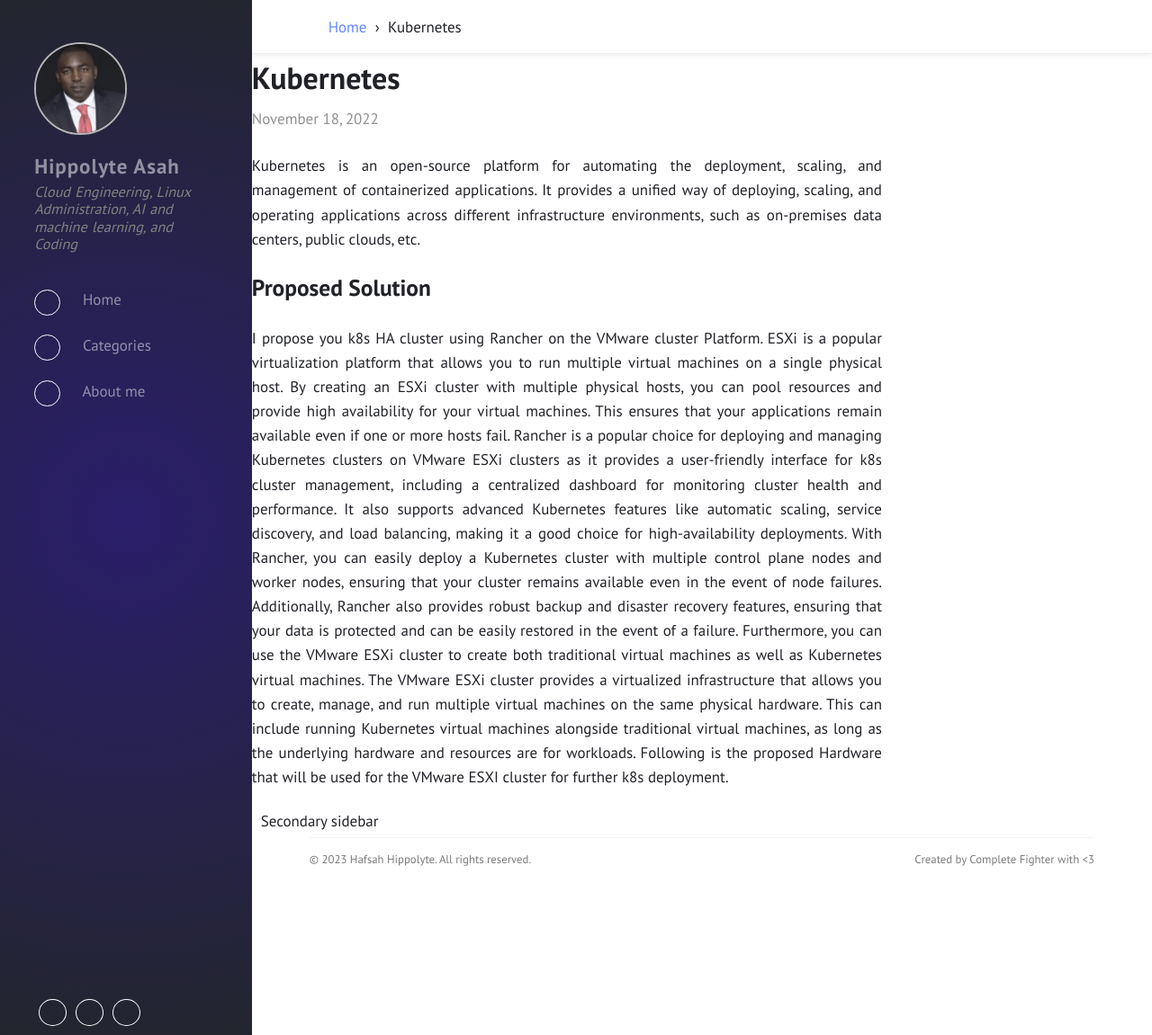
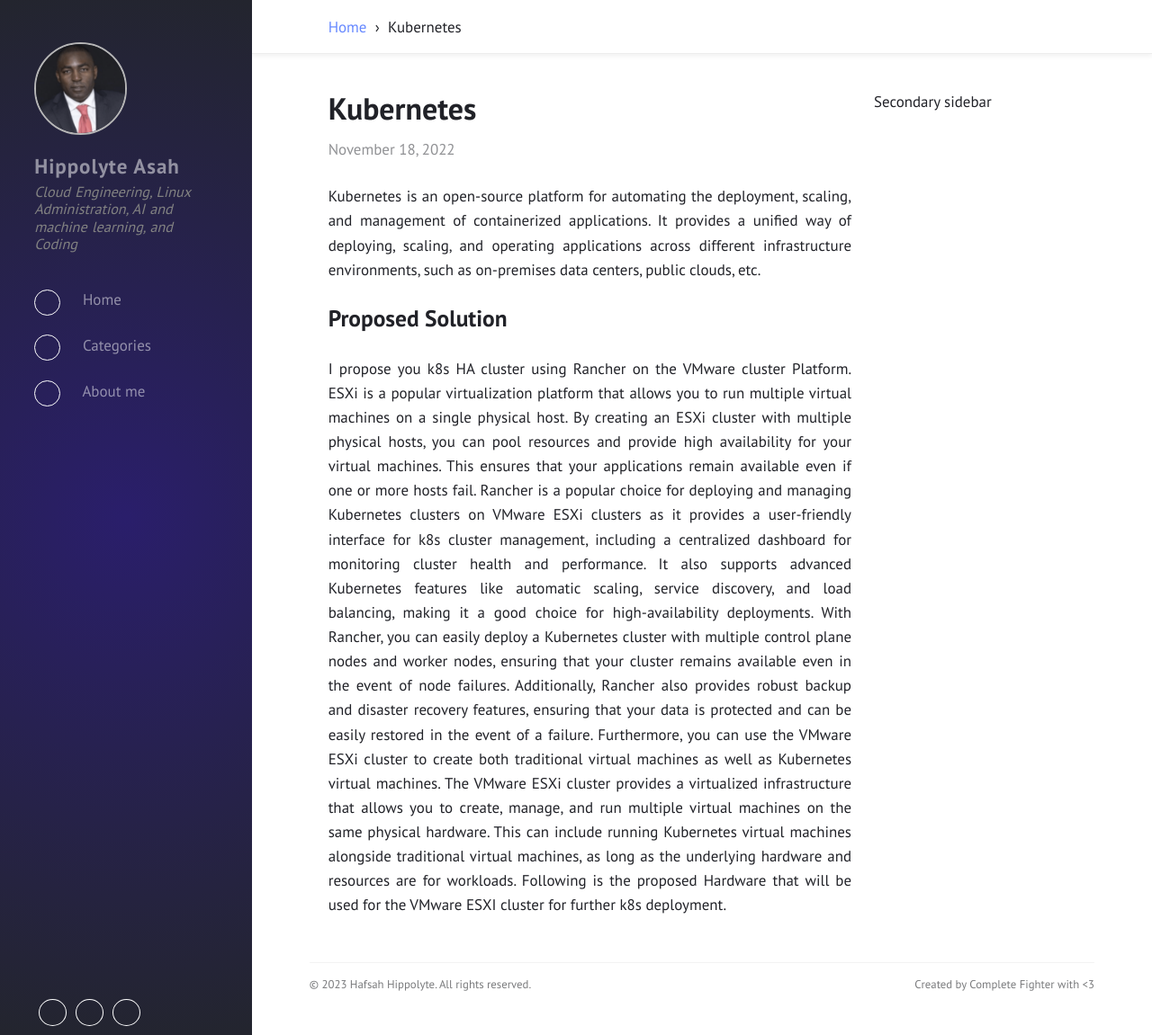
Before and after one commit to hfasah/hfasah.github.io, a Jekyll site: the page built from _posts/2022-11-18-Kubernetes.md, in a window 1280 px wide and 1151 px high. Shown: the whole window at 90% size. Built offline with Jekyll 4.4.1, drawn with Linux system fonts in a browser that asks for light colours.

Commit message:
Update post.html

```diff
--- a/_layouts/post.html
+++ b/_layouts/post.html
@@ -4,8 +4,9 @@
 
 {% include sidebar.html %}
 {% include topbar.html %}
-<div class="main-content">
+
   <article>
+    <div class="main-content">
     {% include meta.html post=page %}
     {{ content }}
     {% if page.comments != false and site.comments.isso or site.comments.disqus %}
@@ -14,6 +15,6 @@
       {% if site.comments.disqus_shortname %}<div id="disqus_thread"></div>{% endif %}
       <noscript>Please enable JavaScript to view comments.</noscript>
     {% endif %}
+     </div>
+    {% include secondary-sidebar.html %}
   </article>
-</div>
-{% include secondary-sidebar.html %}
```
